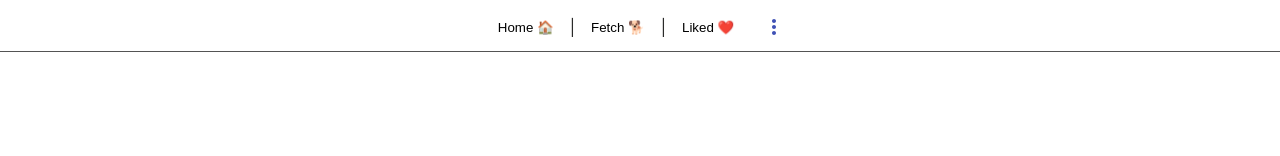
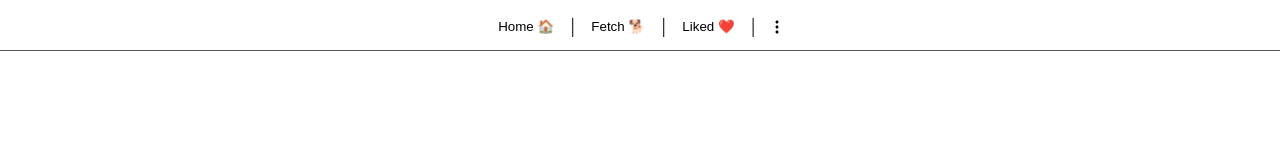
Before and after one commit to zdzislawbela/dogs-app, a Next.js app: page / in a window 1280 px wide. Shown: the top 156 px of the page. Built offline with nearby package versions, Linux system fonts and the light colour scheme.

Commit message:
Add SideCounter and amend Kebab menu

```diff
--- a/components/Header/Header.tsx
+++ b/components/Header/Header.tsx
@@ -24,6 +24,7 @@ export const Header = () => {
           <a> Liked ❤️</a>
         </button>
       </Link>
+      |
       <KebabMenu />
     </div>
   );
--- /dev/null
+++ b/components/KebabMenu/KebabIcon.tsx
@@ -0,0 +1,14 @@
+import React from "react";
+
+export const KebabIcon = () => {
+  return (
+    <svg
+      xmlns='http://www.w3.org/2000/svg'
+      width='18'
+      height='18'
+      viewBox='0 0 18 18'
+    >
+      <path d='M9 5.5c.83 0 1.5-.67 1.5-1.5S9.83 2.5 9 2.5 7.5 3.17 7.5 4 8.17 5.5 9 5.5zm0 2c-.83 0-1.5.67-1.5 1.5s.67 1.5 1.5 1.5 1.5-.67 1.5-1.5S9.83 7.5 9 7.5zm0 5c-.83 0-1.5.67-1.5 1.5s.67 1.5 1.5 1.5 1.5-.67 1.5-1.5-.67-1.5-1.5-1.5z' />
+    </svg>
+  );
+};
--- a/components/KebabMenu/KebabMenu.module.css
+++ b/components/KebabMenu/KebabMenu.module.css
@@ -13,3 +13,12 @@
   padding-right: 1rem;
   border-right: 1px solid rgb(0, 0, 0);
 }
+
+.kebab {
+  background: none;
+  border: none;
+  padding: 0;
+  margin: 0;
+  text-align: center;
+  transition: all 0.2s;
+}
--- a/components/KebabMenu/KebabMenu.tsx
+++ b/components/KebabMenu/KebabMenu.tsx
@@ -1,22 +1,15 @@
 import React, { useState } from "react";
 import { useRouter } from "next/router";
-
 import IconButton from "@material-ui/core/IconButton";
 import Menu from "@material-ui/core/Menu";
 import MenuItem from "@material-ui/core/MenuItem";
-import MoreVertIcon from "@material-ui/icons/MoreVert";
 
-import { useAppContext } from "../../context";
+import { KebabIcon } from "./KebabIcon";
+
 import style from "./KebabMenu.module.css";
 
 export const KebabMenu = () => {
   const router = useRouter();
-  const { dogs, likedDogs } = useAppContext();
-
-  const numberOfFetchedDogs = dogs.length;
-  const numberOfLikedDogs = likedDogs.length;
-  let fetchedDogTitle = `🐕 ${numberOfFetchedDogs}`;
-  let likedDogsTitle = `❤️ ${numberOfLikedDogs}`;
 
   const [anchorEl, setAnchorEl] = useState<null | HTMLElement>(null);
   const open = Boolean(anchorEl);
@@ -42,15 +35,15 @@ export const KebabMenu = () => {
   const ITEM_HEIGHT = 48;
 
   return (
-    <>
+    <button className={`${style.headerButton} ${style.kebab}`}>
       <IconButton
         aria-label='more'
         aria-controls='long-menu'
         aria-haspopup='true'
         onClick={handleClick}
-        color='primary'
+        color='default'
       >
-        <MoreVertIcon />
+        <KebabIcon />
       </IconButton>
 
       <Menu
@@ -62,16 +55,12 @@ export const KebabMenu = () => {
         onClose={handleClose}
         PaperProps={{
           style: {
-            maxHeight: ITEM_HEIGHT * 4.5,
+            maxHeight: ITEM_HEIGHT * 4,
             width: "25ch",
           },
         }}
       >
         <div className={style.kebabOptionsContainer}>
-          <div className={style.kebabOptionsHeader}>
-            <p>{fetchedDogTitle}</p> <p>{likedDogsTitle}</p>
-          </div>
-
           <div className={style.kebabOptions}>
             {options.map((option) => (
               <MenuItem key={option.name} onClick={() => openPage(option.path)}>
@@ -81,6 +70,6 @@ export const KebabMenu = () => {
           </div>
         </div>
       </Menu>
-    </>
+    </button>
   );
 };
--- a/pages/fetch.tsx
+++ b/pages/fetch.tsx
@@ -1,6 +1,7 @@
 import Head from "next/head";
 import React from "react";
 import { FetchedDogs } from "../components/FetchedDogs/FetchedDogs";
+import { DogsCounterBar } from "../components/DogsCounterBar/DogsCounterBar";
 import { useAppContext } from "../context";
 import style from "../styles/Page.module.css";
 
@@ -25,6 +26,7 @@ export default function Fetch() {
       </Head>
       <div className={style.main}>
         <FetchedDogs />
+        <DogsCounterBar />
       </div>
     </div>
   );
```
Also changed, not shown: components/DogsCounterBar/DogsCounterBar.module.css (added, +50 -0 lines), components/DogsCounterBar/DogsCounterBar.tsx (added, +26 -0 lines).
